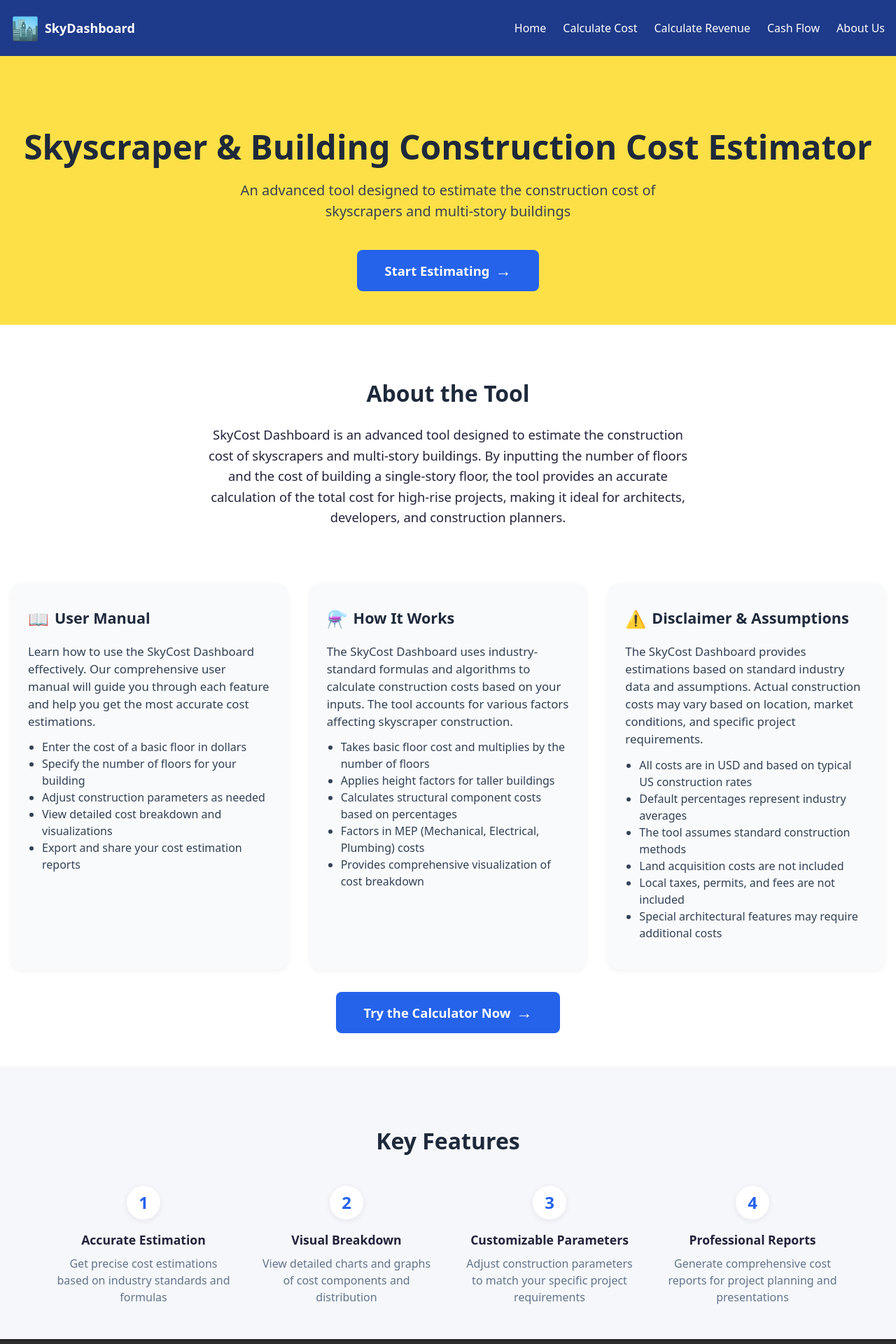
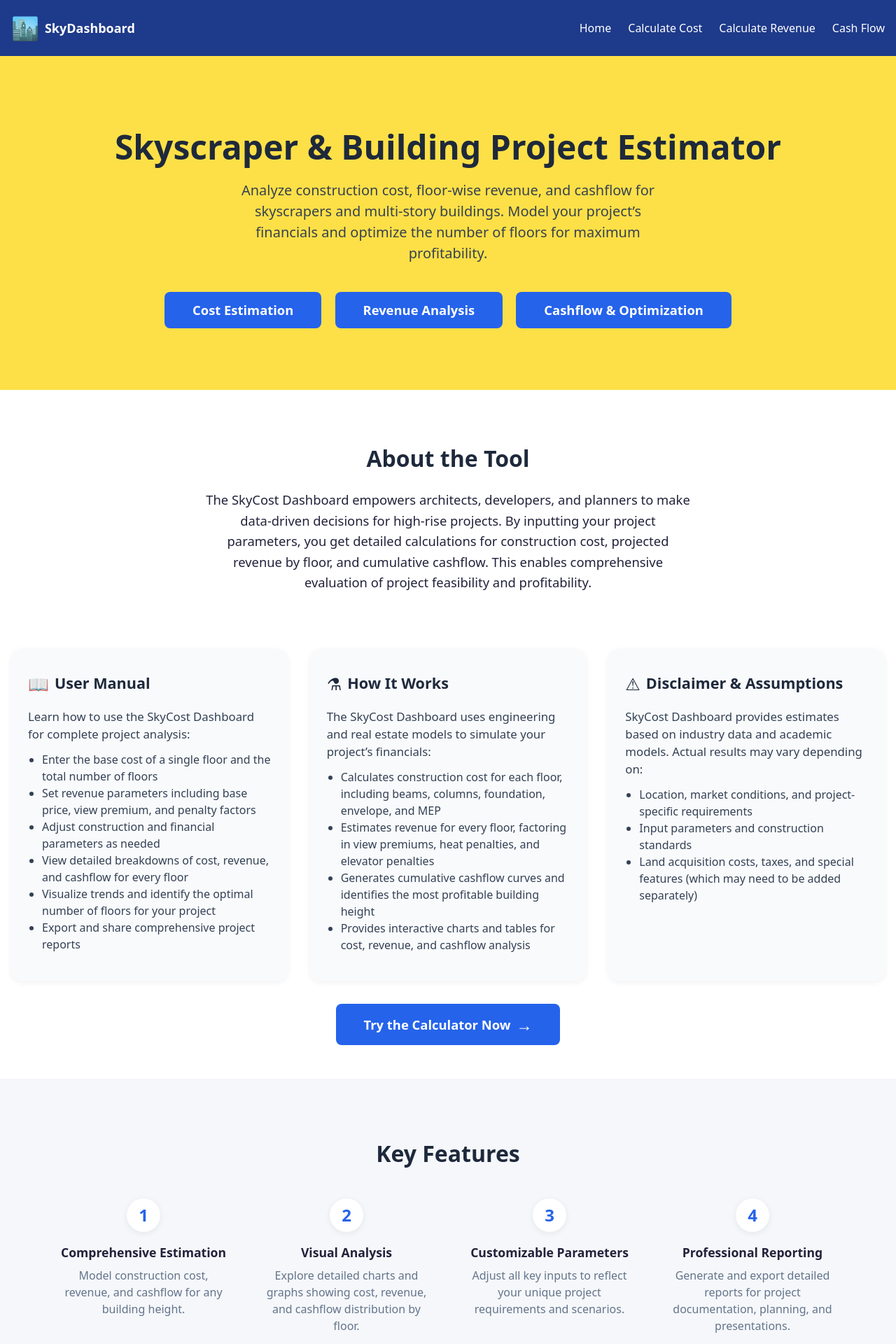
Before and after one commit to ApurvKshirsagar/OptimalFloorPredictor, a React (Vite) app: page / in a window 1280 px wide. Shown: the top 1920 px of the page at 70% size. Built offline with nearby package versions, Linux system fonts and the light colour scheme.

Commit message:
Home completed

```diff
--- a/src/components/Home/Home.css
+++ b/src/components/Home/Home.css
@@ -179,6 +179,12 @@
   font-size: 1rem;
   line-height: 1.5;
 }
+.hero-navlinks {
+  display: flex;
+  gap: 1.2rem;
+  justify-content: center;
+  margin-bottom: 2.5rem;
+}
 
 /* Responsive adjustments */
 @media (max-width: 900px) {
@@ -189,6 +195,6 @@
   }
   .info-card,
   .feature-item {
-    max-width: 100%;
-  }
+    max-width: 100
+  }
 }
--- a/src/components/Home/Home.jsx
+++ b/src/components/Home/Home.jsx
@@ -1,37 +1,44 @@
 import React from 'react';
-import { useNavigate } from 'react-router-dom'; // 1. Import useNavigate
+import { useNavigate } from 'react-router-dom';
 import './Home.css';
 
 export default function Home() {
-  const navigate = useNavigate(); // 2. Initialize navigate
+  const navigate = useNavigate();
 
   return (
     <>
       <section className='hero-section'>
-        <h1 className='hero-title'>
-          Skyscraper & Building Construction Cost Estimator
-        </h1>
+        <h1 className='hero-title'>Skyscraper & Building Project Estimator</h1>
         <p className='hero-subtitle'>
-          An advanced tool designed to estimate the construction cost of
-          skyscrapers and multi-story buildings
+          Analyze construction cost, floor-wise revenue, and cashflow for
+          skyscrapers and multi-story buildings. Model your project’s financials
+          and optimize the number of floors for maximum profitability.
         </p>
+        <div className='hero-navlinks'>
           <button
             className='hero-button'
-          onClick={() => navigate('/calculator')} // 3. Navigate on click
+            onClick={() => navigate('/calculator')}
           >
-          Start Estimating <span className='arrow'>&rarr;</span>
+            Cost Estimation
           </button>
+          <button className='hero-button' onClick={() => navigate('/revenue')}>
+            Revenue Analysis
+          </button>
+          <button className='hero-button' onClick={() => navigate('/cashflow')}>
+            Cashflow & Optimization
+          </button>
+        </div>
       </section>
 
       <section className='about-section'>
         <h2 className='about-title'>About the Tool</h2>
         <p className='about-description'>
-          SkyCost Dashboard is an advanced tool designed to estimate the
-          construction cost of skyscrapers and multi-story buildings. By
-          inputting the number of floors and the cost of building a single-story
-          floor, the tool provides an accurate calculation of the total cost for
-          high-rise projects, making it ideal for architects, developers, and
-          construction planners.
+          The SkyCost Dashboard empowers architects, developers, and planners to
+          make data-driven decisions for high-rise projects. By inputting your
+          project parameters, you get detailed calculations for construction
+          cost, projected revenue by floor, and cumulative cashflow. This
+          enables comprehensive evaluation of project feasibility and
+          profitability.
         </p>
       </section>
 
@@ -45,15 +52,27 @@ export default function Home() {
               User Manual
             </div>
             <div className='info-card-text'>
-              Learn how to use the SkyCost Dashboard effectively. Our
-              comprehensive user manual will guide you through each feature and
-              help you get the most accurate cost estimations.
+              Learn how to use the SkyCost Dashboard for complete project
+              analysis:
               <ul>
-                <li>Enter the cost of a basic floor in dollars</li>
-                <li>Specify the number of floors for your building</li>
-                <li>Adjust construction parameters as needed</li>
-                <li>View detailed cost breakdown and visualizations</li>
-                <li>Export and share your cost estimation reports</li>
+                <li>
+                  Enter the base cost of a single floor and the total number of
+                  floors
+                </li>
+                <li>
+                  Set revenue parameters including base price, view premium, and
+                  penalty factors
+                </li>
+                <li>Adjust construction and financial parameters as needed</li>
+                <li>
+                  View detailed breakdowns of cost, revenue, and cashflow for
+                  every floor
+                </li>
+                <li>
+                  Visualize trends and identify the optimal number of floors for
+                  your project
+                </li>
+                <li>Export and share comprehensive project reports</li>
               </ul>
             </div>
           </div>
@@ -64,25 +83,30 @@ export default function Home() {
                 aria-label='how it works'
                 className='info-card-icon'
               >
-                ⚗️
+                ⚗
               </span>{' '}
               How It Works
             </div>
             <div className='info-card-text'>
-              The SkyCost Dashboard uses industry-standard formulas and
-              algorithms to calculate construction costs based on your inputs.
-              The tool accounts for various factors affecting skyscraper
-              construction.
+              The SkyCost Dashboard uses engineering and real estate models to
+              simulate your project’s financials:
               <ul>
                 <li>
-                  Takes basic floor cost and multiplies by the number of floors
+                  Calculates construction cost for each floor, including beams,
+                  columns, foundation, envelope, and MEP
                 </li>
-                <li>Applies height factors for taller buildings</li>
                 <li>
-                  Calculates structural component costs based on percentages
+                  Estimates revenue for every floor, factoring in view premiums,
+                  heat penalties, and elevator penalties
                 </li>
-                <li>Factors in MEP (Mechanical, Electrical, Plumbing) costs</li>
-                <li>Provides comprehensive visualization of cost breakdown</li>
+                <li>
+                  Generates cumulative cashflow curves and identifies the most
+                  profitable building height
+                </li>
+                <li>
+                  Provides interactive charts and tables for cost, revenue, and
+                  cashflow analysis
+                </li>
               </ul>
             </div>
           </div>
@@ -93,36 +117,28 @@ export default function Home() {
                 aria-label='disclaimer'
                 className='info-card-icon'
               >
-                ⚠️
+                ⚠
               </span>{' '}
               Disclaimer & Assumptions
             </div>
             <div className='info-card-text'>
-              The SkyCost Dashboard provides estimations based on standard
-              industry data and assumptions. Actual construction costs may vary
-              based on location, market conditions, and specific project
-              requirements.
+              SkyCost Dashboard provides estimates based on industry data and
+              academic models. Actual results may vary depending on:
               <ul>
                 <li>
-                  All costs are in USD and based on typical US construction
-                  rates
+                  Location, market conditions, and project-specific requirements
                 </li>
-                <li>Default percentages represent industry averages</li>
-                <li>The tool assumes standard construction methods</li>
-                <li>Land acquisition costs are not included</li>
-                <li>Local taxes, permits, and fees are not included</li>
+                <li>Input parameters and construction standards</li>
                 <li>
-                  Special architectural features may require additional costs
+                  Land acquisition costs, taxes, and special features (which may
+                  need to be added separately)
                 </li>
               </ul>
             </div>
           </div>
         </div>
         <div className='info-cards-action'>
-          <button
-            className='hero-button'
-            onClick={() => navigate('/calculator')}
-          >
+          <button className='hero-button' onClick={() => navigate('/cashflow')}>
             Try the Calculator Now <span className='arrow'>&rarr;</span>
           </button>
         </div>
@@ -133,34 +149,34 @@ export default function Home() {
         <div className='features-list'>
           <div className='feature-item'>
             <div className='feature-circle'>1</div>
-            <div className='feature-label'>Accurate Estimation</div>
+            <div className='feature-label'>Comprehensive Estimation</div>
             <div className='feature-desc'>
-              Get precise cost estimations based on industry standards and
-              formulas
+              Model construction cost, revenue, and cashflow for any building
+              height.
             </div>
           </div>
           <div className='feature-item'>
             <div className='feature-circle'>2</div>
-            <div className='feature-label'>Visual Breakdown</div>
+            <div className='feature-label'>Visual Analysis</div>
             <div className='feature-desc'>
-              View detailed charts and graphs of cost components and
-              distribution
+              Explore detailed charts and graphs showing cost, revenue, and
+              cashflow distribution by floor.
             </div>
           </div>
           <div className='feature-item'>
             <div className='feature-circle'>3</div>
             <div className='feature-label'>Customizable Parameters</div>
             <div className='feature-desc'>
-              Adjust construction parameters to match your specific project
-              requirements
+              Adjust all key inputs to reflect your unique project requirements
+              and scenarios.
             </div>
           </div>
           <div className='feature-item'>
             <div className='feature-circle'>4</div>
-            <div className='feature-label'>Professional Reports</div>
+            <div className='feature-label'>Professional Reporting</div>
             <div className='feature-desc'>
-              Generate comprehensive cost reports for project planning and
-              presentations
+              Generate and export detailed reports for project documentation,
+              planning, and presentations.
             </div>
           </div>
         </div>
--- a/src/components/Navbar/Navbar.jsx
+++ b/src/components/Navbar/Navbar.jsx
@@ -52,7 +52,7 @@ export default function Navbar() {
             Cash Flow
           </NavLink>
         </li>
-        <li>
+        {/* <li>
           <NavLink
             to='/about'
             className={({ isActive }) =>
@@ -61,7 +61,7 @@ export default function Navbar() {
           >
             About Us
           </NavLink>
-        </li>
+        </li> */}
       </ul>
     </nav>
   );
```
Lines whose indentation alone changed are shown as unchanged.
